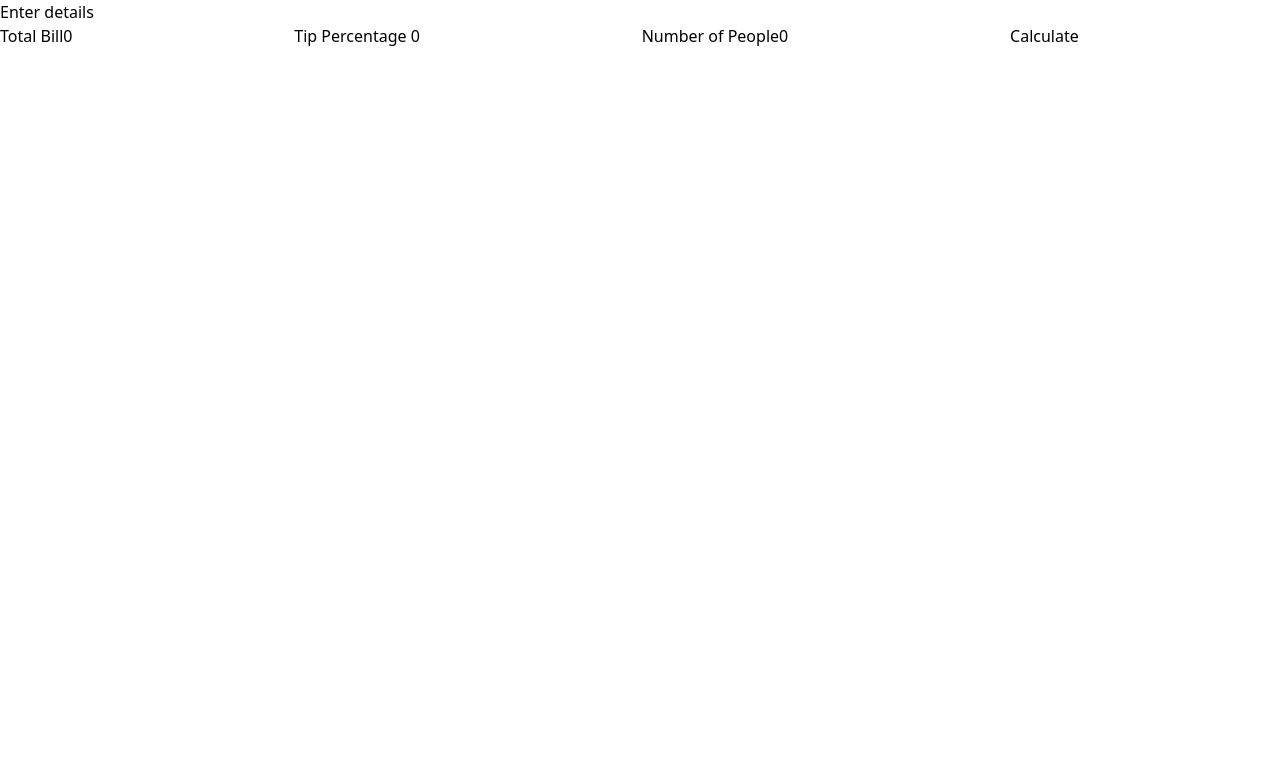
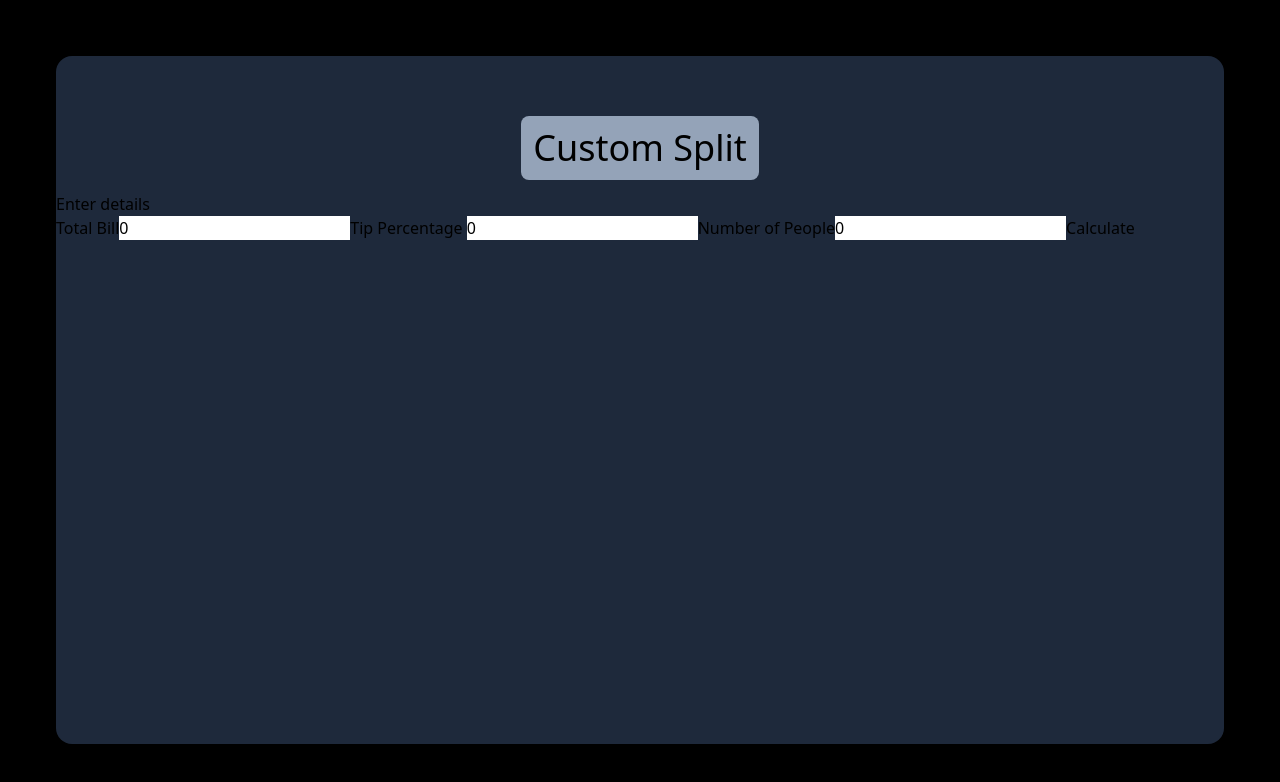
Before and after one commit to JoannaA21/fairtab, a React (Vite) app: page /equalsplit in a window 1280 px wide. Shown: the top 782 px of the page. Built offline with nearby package versions, Linux system fonts and the light colour scheme.

Commit message:
split type logic

```diff
--- a/src/components/EqualSplit.jsx
+++ b/src/components/EqualSplit.jsx
@@ -1,4 +1,5 @@
 import React, { useState } from "react";
+import SplitType from "./SplitType";
 
 const EqualSplit = () => {
   const [bill, setBill] = useState({
@@ -40,7 +41,9 @@ const EqualSplit = () => {
   };
 
   return (
-    <div>
+    <div className="flex min-h-screen max-w-screen-xl mx-auto bg-black">
+      <div className="m-14 w-full bg-slate-800 rounded-2xl">
+        <SplitType />
         {error && <p className="text-red-500">{error}</p>}
         <h1>
           {amountPerPerson ? `$${amountPerPerson.toFixed(2)}` : "Enter details"}
@@ -71,6 +74,7 @@ const EqualSplit = () => {
           <button type="submit">Calculate</button>
         </form>
       </div>
+    </div>
   );
 };
 
--- /dev/null
+++ b/src/components/SplitType.jsx
@@ -0,0 +1,31 @@
+import React from "react";
+import { Link, useLocation } from "react-router-dom";
+
+const SplitType = () => {
+  const location = useLocation();
+
+  // Function to return the correct link based on current pathname
+  const splitType = () => {
+    if (location.pathname === "/equalsplit") {
+      return <Link to="/customsplit">Custom Split</Link>;
+    } else if (location.pathname === "/customsplit") {
+      return <Link to="/equalsplit">Equal Split</Link>;
+    } else {
+      return (
+        <Link to="/" className="underline hover:text-red-700 text-red-500">
+          Page does not exist. Go back to home.
+        </Link>
+      );
+    }
+  };
+
+  return (
+    <div className="flex mt-8 sm:mt-12 items-center justify-center">
+      <button className="w-fit h-fit p-3 m-1 sm:m-3 font-medium sm:text-4xl bg-slate-400 hover:bg-black hover:text-white rounded-lg">
+        {splitType()}
+      </button>
+    </div>
+  );
+};
+
+export default SplitType;
```
Lines whose indentation alone changed are shown as unchanged.
